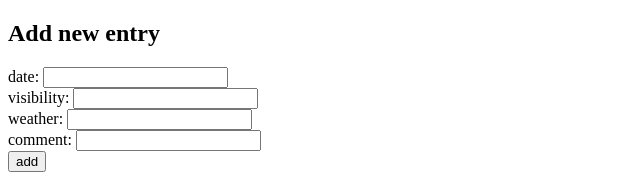
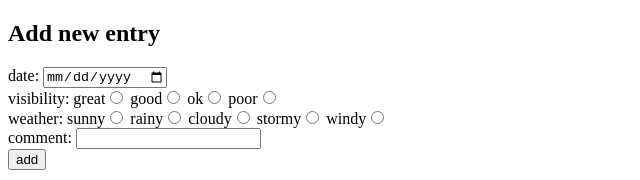
Before and after one commit to VoxAntiqua/Flight-Diary-Frontend, a React (Vite) app: page / in a window 1280 px wide. Shown: the top 180 px of the page, without its empty margins (0-640 px from the left). Built offline with nearby package versions, Linux system fonts and the light colour scheme; no server answers.

Commit message:
Implemented date and radio inputs for date, visibility, and weather

```diff
--- a/src/AddEntry.tsx
+++ b/src/AddEntry.tsx
@@ -1,5 +1,5 @@
 import { useState } from 'react';
-import { AddEntryProps, NewEntry } from './types';
+import { AddEntryProps, NewEntry, Visibility, Weather } from './types';
 
 const AddEntry = (props: AddEntryProps) => {
   const [date, setDate] = useState('');
@@ -11,8 +11,8 @@ const AddEntry = (props: AddEntryProps) => {
     event.preventDefault();
     const newEntry: NewEntry = {
       date,
-      visibility,
-      weather,
+      visibility: visibility as Visibility,
+      weather: weather as Weather,
       comment,
     };
     props.addNewEntry(newEntry);
@@ -29,25 +29,86 @@ const AddEntry = (props: AddEntryProps) => {
         <div>
           date:{' '}
           <input
+            type="date"
             name="date"
             value={date}
             onChange={(event) => setDate(event.target.value)}
           />
         </div>
         <div>
-          visibility:{' '}
+          visibility: great
           <input
+            type="radio"
             name="visibility"
-            value={visibility}
-            onChange={(event) => setVisibility(event.target.value)}
+            value="great"
+            checked={visibility === 'great'}
+            onChange={() => setVisibility('great')}
+          />{' '}
+          good
+          <input
+            type="radio"
+            name="visibility"
+            value="good"
+            checked={visibility === 'good'}
+            onChange={() => setVisibility('good')}
+          />{' '}
+          ok
+          <input
+            type="radio"
+            name="visibility"
+            value="ok"
+            checked={visibility === 'ok'}
+            onChange={() => setVisibility('ok')}
+          />{' '}
+          poor
+          <input
+            type="radio"
+            name="visibility"
+            value="poor"
+            checked={visibility === 'poor'}
+            onChange={() => setVisibility('poor')}
           />
         </div>
         <div>
-          weather:{' '}
+          weather: sunny
           <input
+            type="radio"
             name="weather"
-            value={weather}
-            onChange={(event) => setWeather(event.target.value)}
+            value="sunny"
+            checked={weather === 'sunny'}
+            onChange={() => setWeather('sunny')}
+          />{' '}
+          rainy
+          <input
+            type="radio"
+            name="weather"
+            value="rainy"
+            checked={weather === 'rainy'}
+            onChange={() => setWeather('rainy')}
+          />{' '}
+          cloudy
+          <input
+            type="radio"
+            name="weather"
+            value="cloudy"
+            checked={weather === 'cloudy'}
+            onChange={() => setWeather('cloudy')}
+          />{' '}
+          stormy
+          <input
+            type="radio"
+            name="weather"
+            value="stormy"
+            checked={weather === 'stormy'}
+            onChange={() => setWeather('stormy')}
+          />{' '}
+          windy
+          <input
+            type="radio"
+            name="weather"
+            value="windy"
+            checked={weather === 'windy'}
+            onChange={() => setWeather('windy')}
           />
         </div>
         <div>
```
